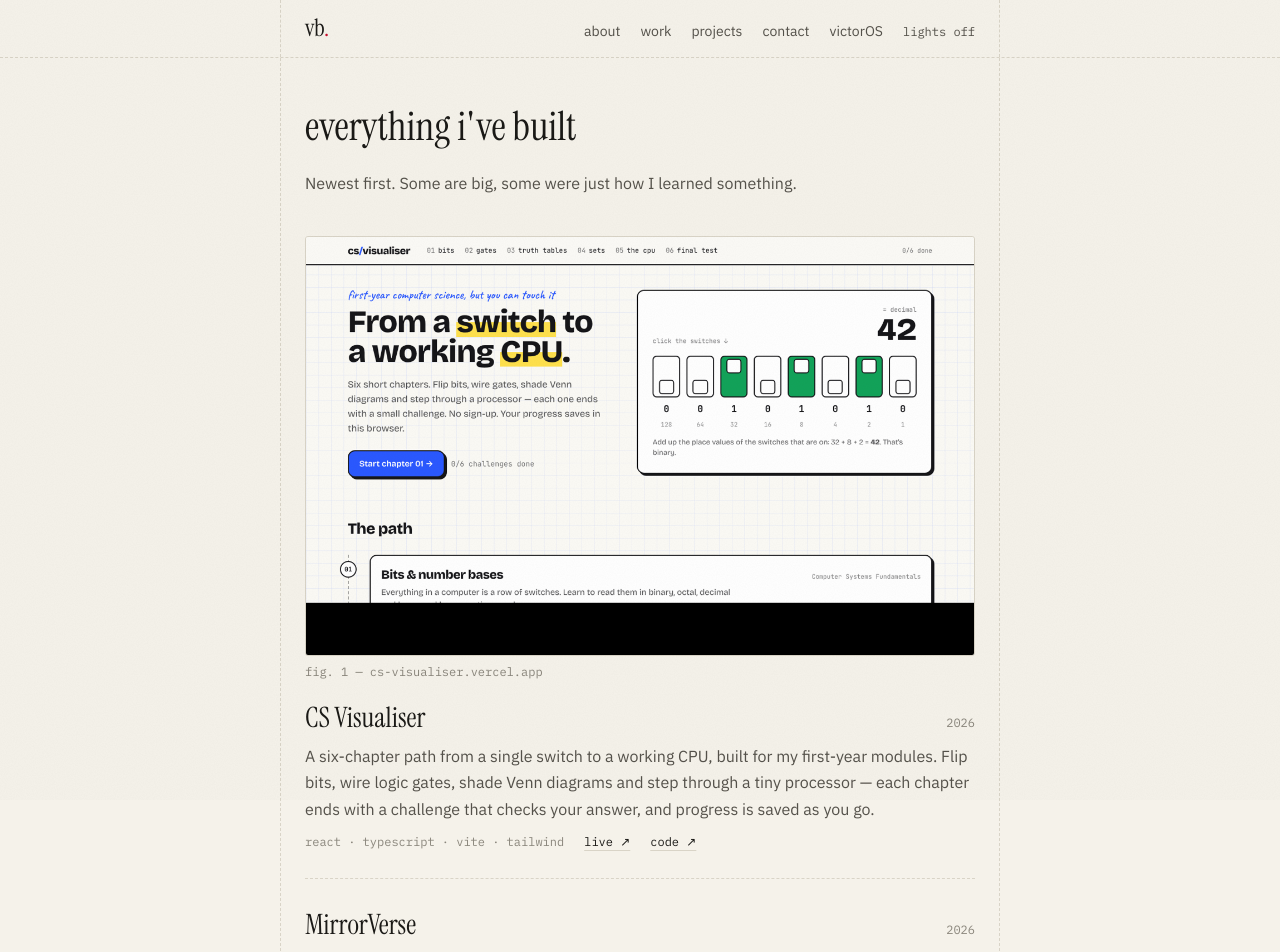
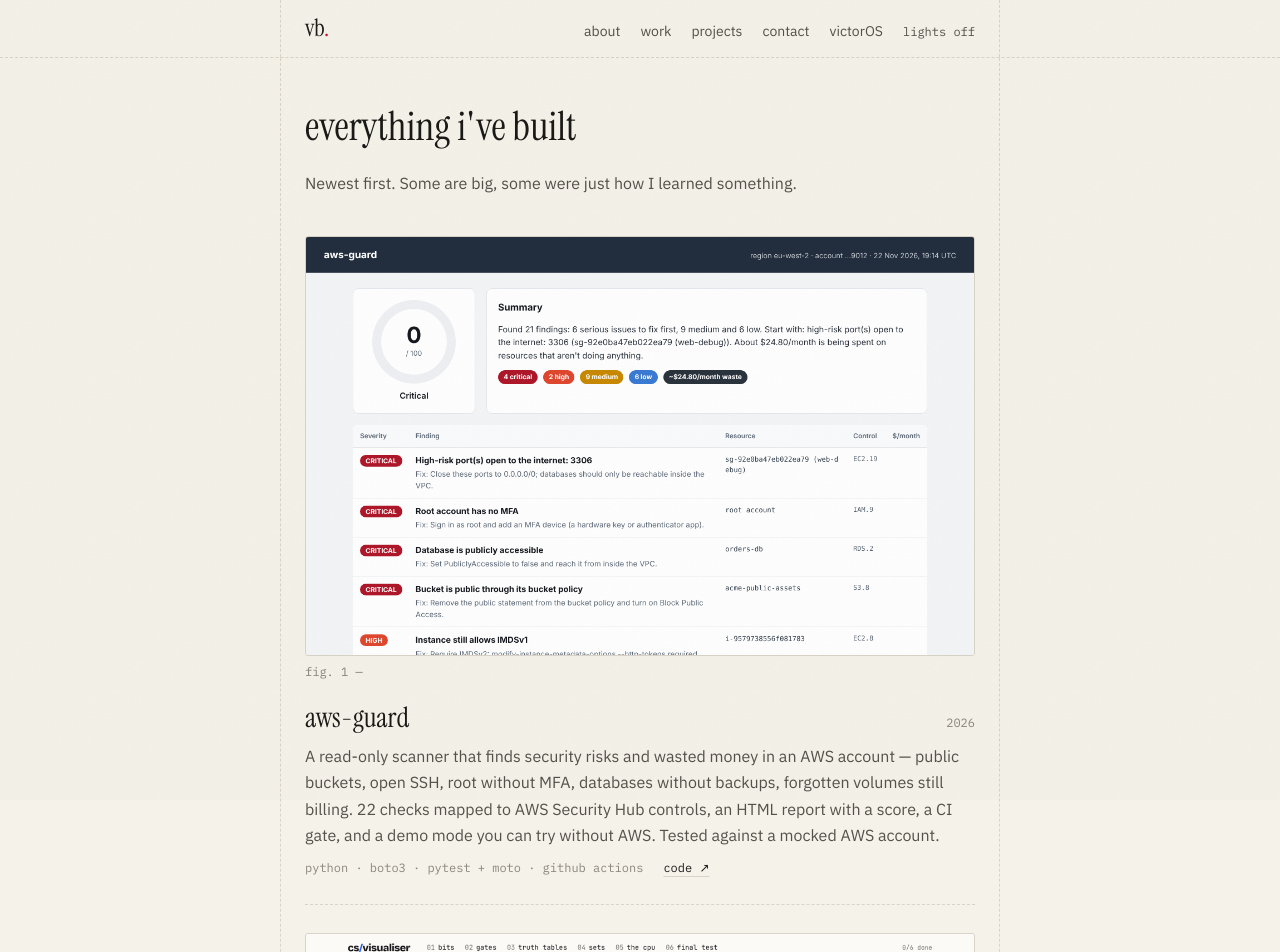
Before and after one commit to macroer16/personal-website, a Next.js app: page /projects in a window 1280 px wide. Shown: the top 952 px of the page. Built offline with nearby package versions, Linux system fonts and the light colour scheme.

Commit message:
Add aws-guard: featured project, screenshot, terminal demo command

```diff
--- a/src/components/os/apps/Terminal.tsx
+++ b/src/components/os/apps/Terminal.tsx
@@ -23,6 +23,7 @@ const COMMANDS: Record<string, string> = {
   neofetch: "system info, victor edition",
   projects: "list projects",
   "aws s3 ls": "my projects, as s3 buckets",
+  "aws-guard --demo": "run my aws security scanner on a fake account",
   skills: "what I work with",
   certs: "certifications",
   experience: "where I've worked",
@@ -95,6 +96,27 @@ export default function Terminal({ os }: { os: OsApi }) {
         <p key={p.title}><D>2026-11-22 18:00:00</D> s3://victor-{slug(p.title)}{p.live ? <G> (live)</G> : ""}</p>
       ));
     }
+    if (lower.startsWith("aws-guard")) {
+      const rows: [string, string, string, string][] = [
+        ["CRITICAL", "EC2.19", "sg-…(web-debug)", "High-risk port open to the internet: 3306"],
+        ["CRITICAL", "IAM.9", "root account", "Root account has no MFA"],
+        ["CRITICAL", "RDS.2", "orders-db", "Database is publicly accessible"],
+        ["CRITICAL", "S3.8", "acme-public-assets", "Bucket is public through its bucket policy"],
+        ["HIGH", "EC2.13", "sg-…(web-debug)", "SSH (22) is open to the internet"],
+        ["LOW", "cost", "vol-…", "Unattached 200 GB gp2 volume — $20.00/month"],
+      ];
+      const col = (sev: string) => (sev === "CRITICAL" ? "text-[#ff5f57]" : sev === "HIGH" ? "text-[#ffcb6b]" : "text-[#7ab8ff]");
+      return (
+        <div>
+          <D>aws-guard 0.1.0 · scanning demo account (eu-west-2) · read-only</D>
+          {rows.map((r) => (
+            <p key={r[1] + r[2]}><span className={col(r[0])}>{r[0].padEnd(9, " ")}</span><D>{r[1].padEnd(7, " ")}</D> {r[3]} <D>({r[2]})</D></p>
+          ))}
+          <p className="mt-1">…and 15 more. <span className="text-[#ff5f57]">score 0/100</span> · ~$24.80/month waste</p>
+          <p><D>source + full report:</D> <B>github.com/macroer16/aws-guard</B></p>
+        </div>
+      );
+    }
     if (lower === "skills") return toolbox.map((t) => <p key={t.area}><Y>{t.area.padEnd(10, " ")}</Y> {t.items}</p>);
     if (lower === "certs") return certifications.map((c) => <p key={c.code}><G>✓</G> {c.name} <D>({c.code})</D></p>);
     if (lower === "experience" || lower === "work") return work.map((w) => <p key={w.org}><Y>{w.dates}</Y> {w.org} <D>— {w.role}</D></p>);
@@ -156,7 +178,7 @@ export default function Terminal({ os }: { os: OsApi }) {
           className="min-w-0 flex-1 bg-transparent text-white caret-[#5be38a] outline-none" />
       </form>
       <div className="mt-4 flex flex-wrap gap-2">
-        {["neofetch", "aws s3 ls", "skills", "sudo hire victor"].map((s) => (
+        {["neofetch", "aws-guard --demo", "aws s3 ls", "sudo hire victor"].map((s) => (
           <button key={s} onClick={(e) => { e.stopPropagation(); setInput(s); field.current?.focus(); }}
             className="rounded border border-white/15 px-2 py-0.5 text-[11px] text-white/55 hover:border-white/40 hover:text-white">{s}</button>
         ))}
--- a/src/data/projects.ts
+++ b/src/data/projects.ts
@@ -12,6 +12,16 @@ export type Project = {
 };
 
 export const projects: Project[] = [
+  {
+    title: "aws-guard",
+    year: "2026",
+    description:
+      "A read-only scanner that finds security risks and wasted money in an AWS account — public buckets, open SSH, root without MFA, databases without backups, forgotten volumes still billing. 22 checks mapped to AWS Security Hub controls, an HTML report with a score, a CI gate, and a demo mode you can try without AWS. Tested against a mocked AWS account.",
+    stack: "python · boto3 · pytest + moto · github actions",
+    github: "https://github.com/macroer16/aws-guard",
+    image: "/projects/aws-guard.png",
+    featured: true,
+  },
   {
     title: "CS Visualiser",
     year: "2026",
@@ -39,7 +49,6 @@ export const projects: Project[] = [
     stack: "next.js · typescript · tailwind · vercel",
     github: "https://github.com/macroer16/personal-website",
     live: "https://victor-benson.vercel.app",
-    featured: true,
   },
   {
     title: "AWS portfolio site",
--- a/src/data/site.ts
+++ b/src/data/site.ts
@@ -78,7 +78,7 @@ export const study: Role[] = [
 
 // A short, dated log of things that happened.
 export const log = [
-  { when: "nov 2026", what: "shipped CS Visualiser and this site" },
+  { when: "nov 2026", what: "shipped aws-guard, CS Visualiser and this site" },
   { when: "sep 2026", what: "started computer science at Westminster" },
   { when: "2026", what: "MirrorVerse passed 30K followers on TikTok" },
   { when: "summer 2025", what: "Microsoft 365 placement at Techlogic" },
```
Also changed, not shown: public/projects/aws-guard.png (added).
